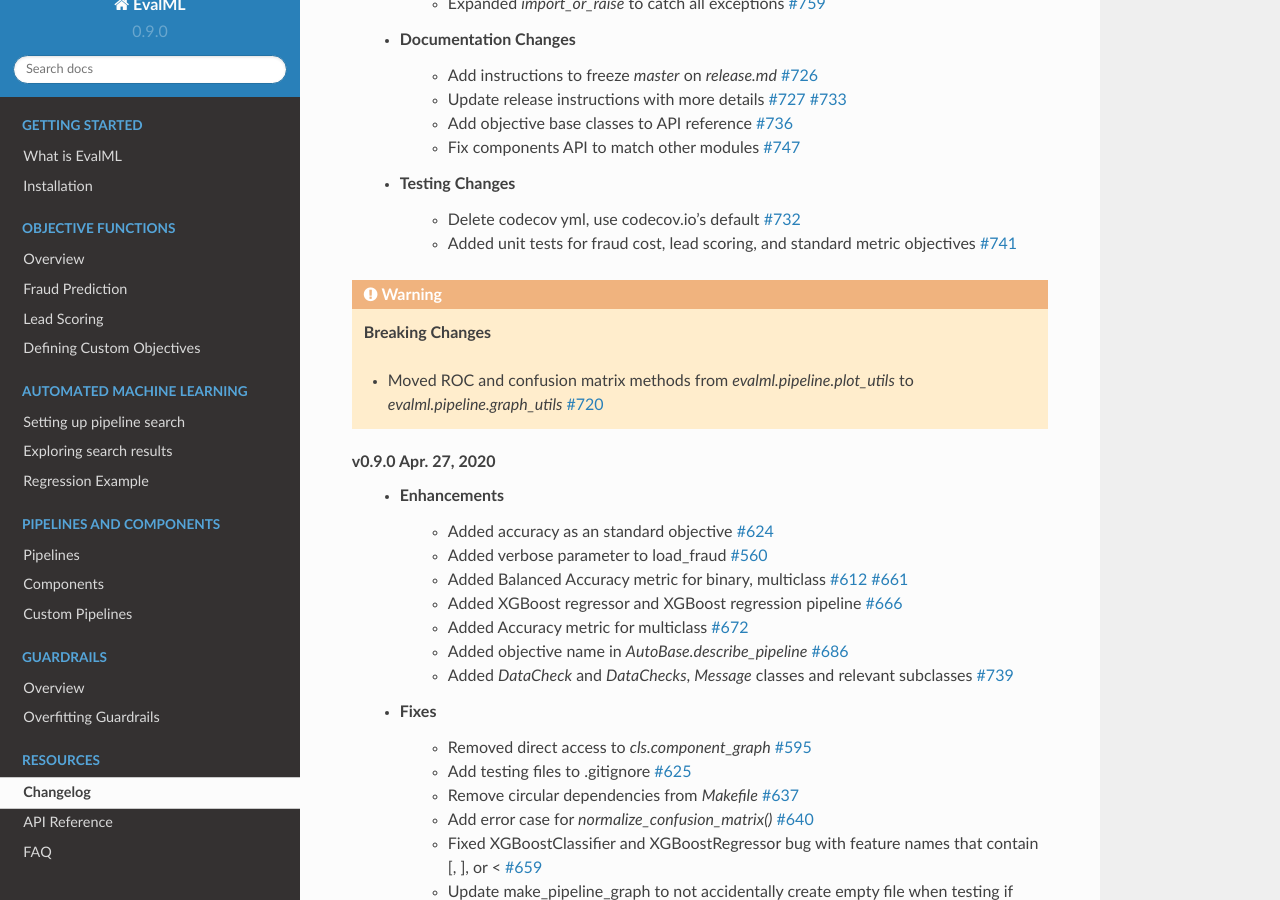
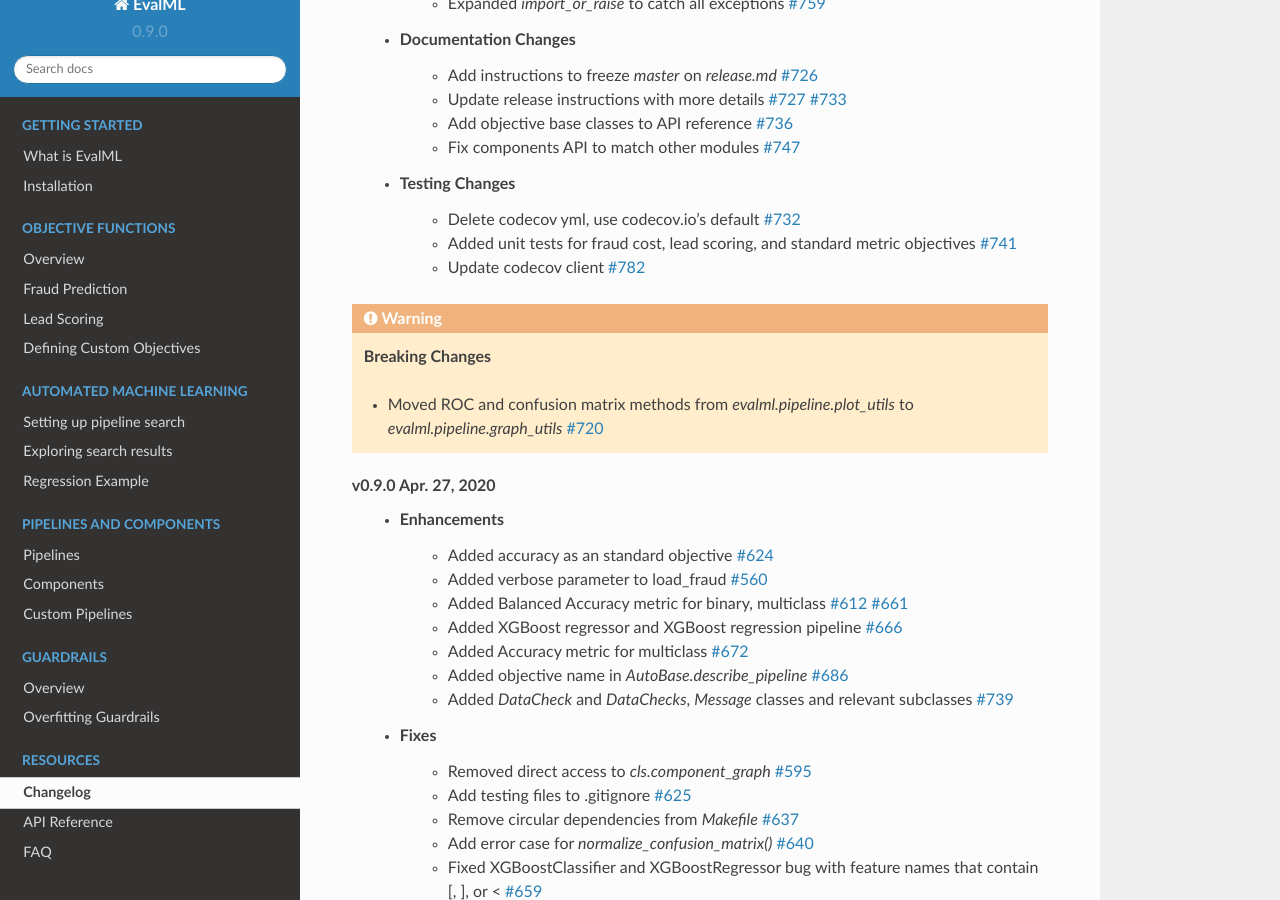
Before and after one commit to alteryx/evalml, a Sphinx documentation site: the page built from docs/source/changelog.rst, in a window 1280 px wide and 900 px high, scrolled down 523 px. Built offline with Sphinx 7.4.7 and the Read the Docs theme 2.0.0, drawn with Linux system fonts in a browser that asks for light colours; comment, search, counter and statistics services are not loaded.

Commit message:
Changelog

```diff
--- a/docs/source/changelog.rst
+++ b/docs/source/changelog.rst
@@ -22,6 +22,7 @@
     * Testing Changes
         * Delete codecov yml, use codecov.io's default :pr:`732`
         * Added unit tests for fraud cost, lead scoring, and standard metric objectives :pr:`741`
+        * Update codecov client :pr:`782`
 
 .. warning::
 
```
